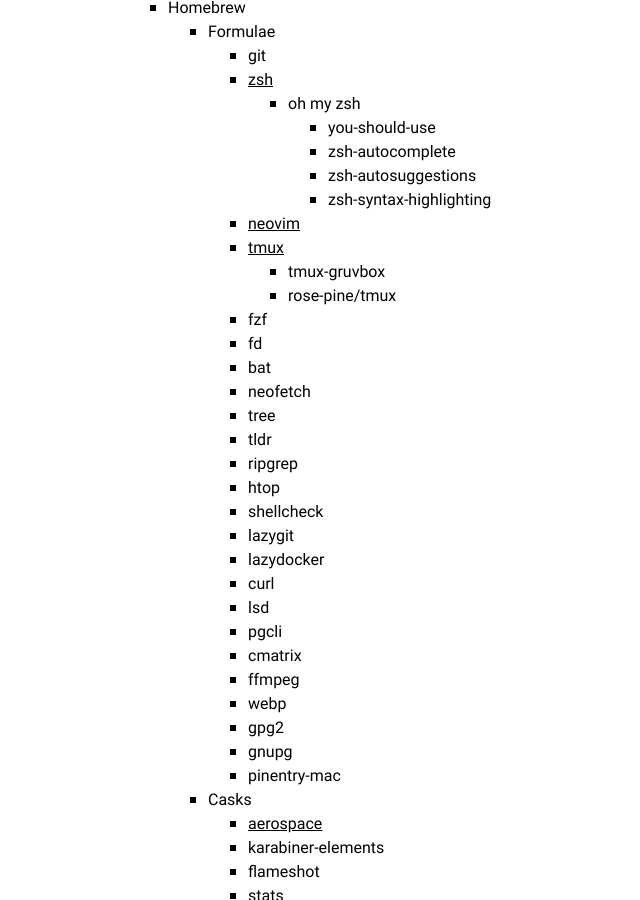
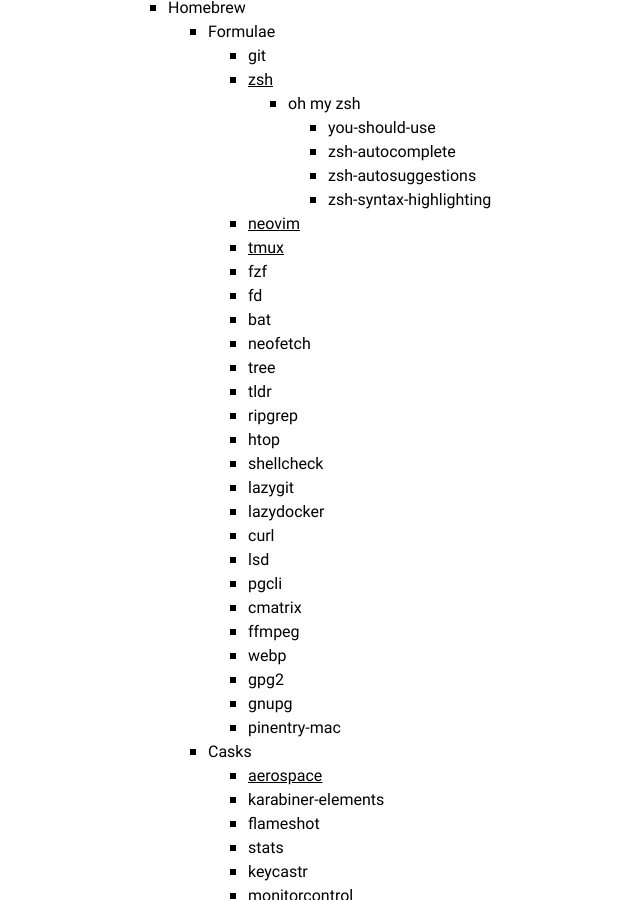
Before and after one commit to amalumian/www.malumian.dev, a Jekyll site: the page built from setup.html, in a window 1280 px wide and 900 px high, scrolled down 6073 px. Shown: the whole window, without its empty margins (182-822 px from the left). Built offline with Jekyll 4.4.1, drawn with Linux system fonts in a browser that asks for light colours.

Commit message:
Update setup.html

```diff
--- a/setup.html
+++ b/setup.html
@@ -397,10 +397,6 @@
                 target="_blank"
                 >tmux</a
               >
-              <ul>
-                <li>tmux-gruvbox</li>
-                <li>rose-pine/tmux</li>
-              </ul>
             </li>
             <li>fzf</li>
             <li>fd</li>
```
